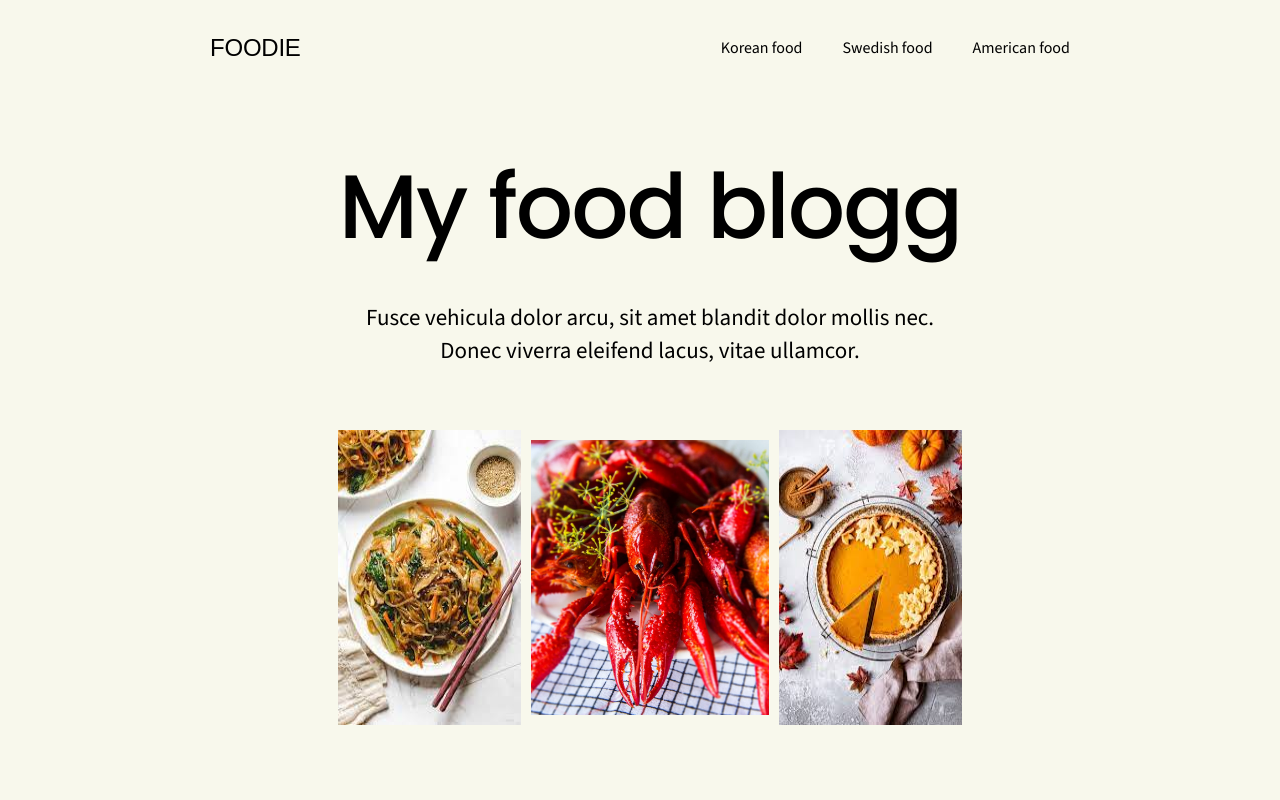
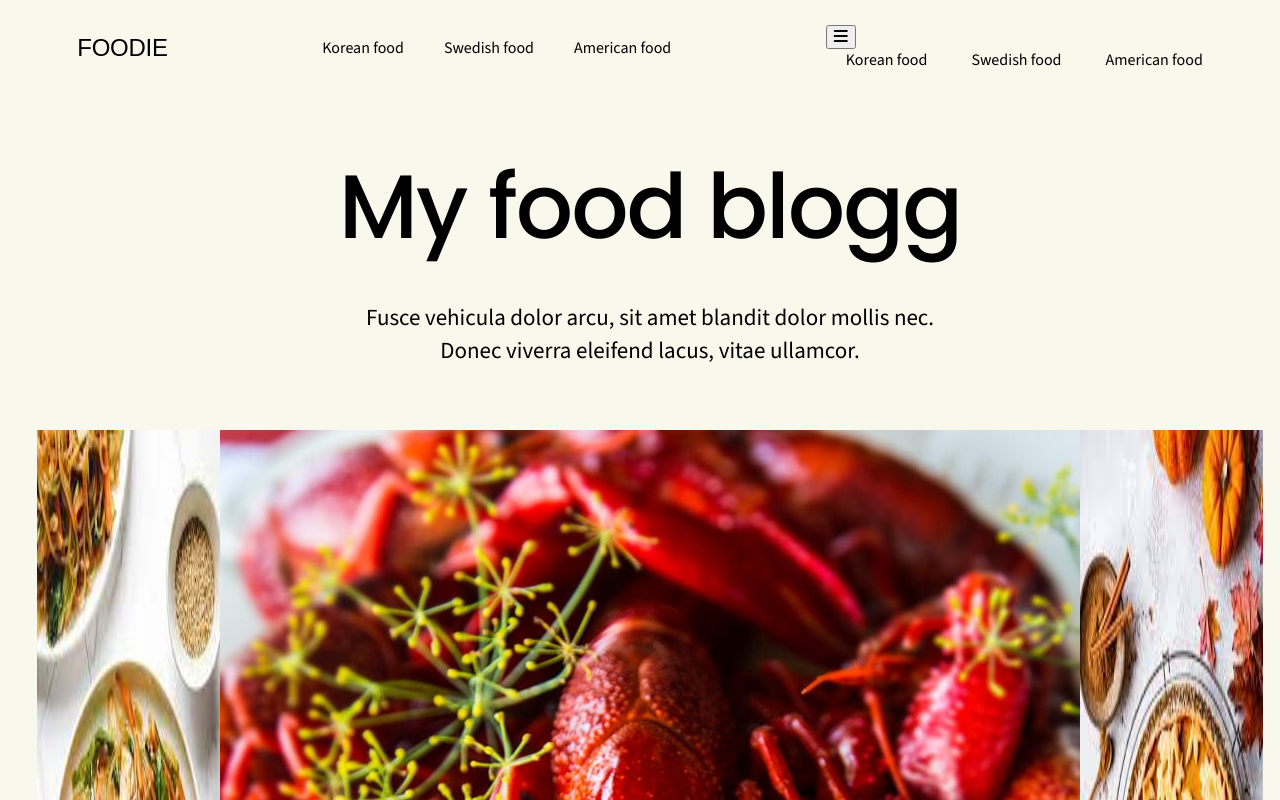
Before and after one commit to MariaKim1/Assignment13_responsivenavigation, a plain HTML site: page index.html in a window 1280 px wide. Shown: the top 800 px of the page. Drawn offline with nearby package versions, Linux system fonts and the light colour scheme; a web font is replaced by a local one.

Commit message:
trying to create the drop down effect.. not so successfull

```diff
--- a/index.html
+++ b/index.html
@@ -22,11 +22,17 @@
             <a class="header-nav__item" href="#">American food</a>
         </div>
 
-        <div class="header-nav__mobile">
-            <a class="header-nav__mobile-link" href="#">
+        <div class="header-nav__dropdown">
+            <button class="header-nav__dropdown-btn">
                 <i class="fa-solid fa-bars"></i>
-            </a>
+            </button>
+            <div class="header-nav__dropdown-content">
+                <a class="header-nav__item" href="#">Korean food</a>
+                <a class="header-nav__item" href="#">Swedish food</a>
+                <a class="header-nav__item" href="#">American food</a>
+            </div>
         </div>
+
     </header>
 
 
@@ -38,9 +44,9 @@
         </div>
 
         <div class="img-container">
-            <img src="images/kor-japchae.jpg" alt="Japchae">
-            <img class="img-crayfish" src="images/swe-crayfish.jpg" alt="crayfish">
-            <img src="images/us-pie.jpg" alt="pumpkin pie">
+            <img class="img-food" src="images/kor-japchae.jpg" alt="Japchae">
+            <img class="img-food" src="images/swe-crayfish.jpg" alt="crayfish">
+            <img class="img-food" src="images/us-pie.jpg" alt="pumpkin pie">
         </div>
 
     </main>
```
